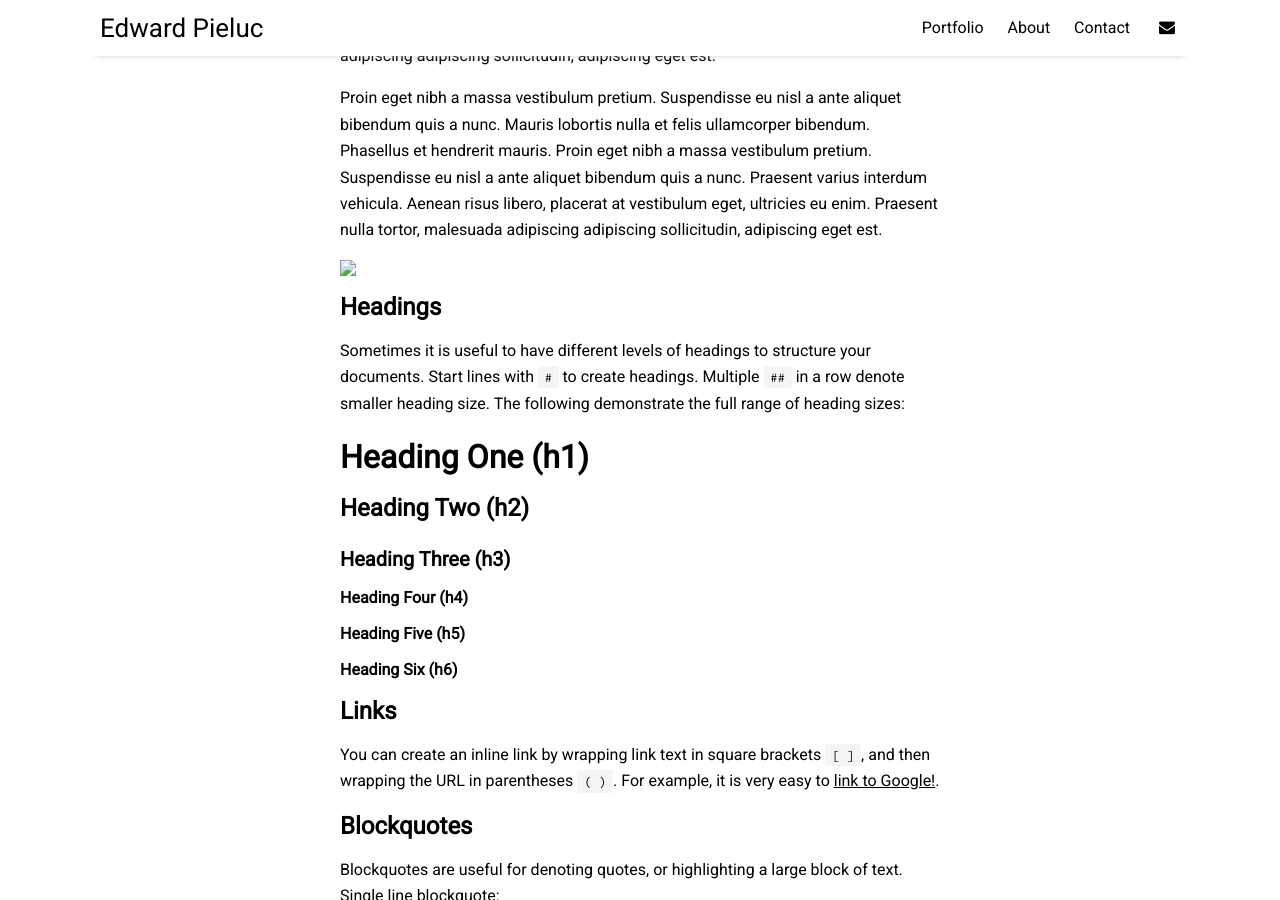
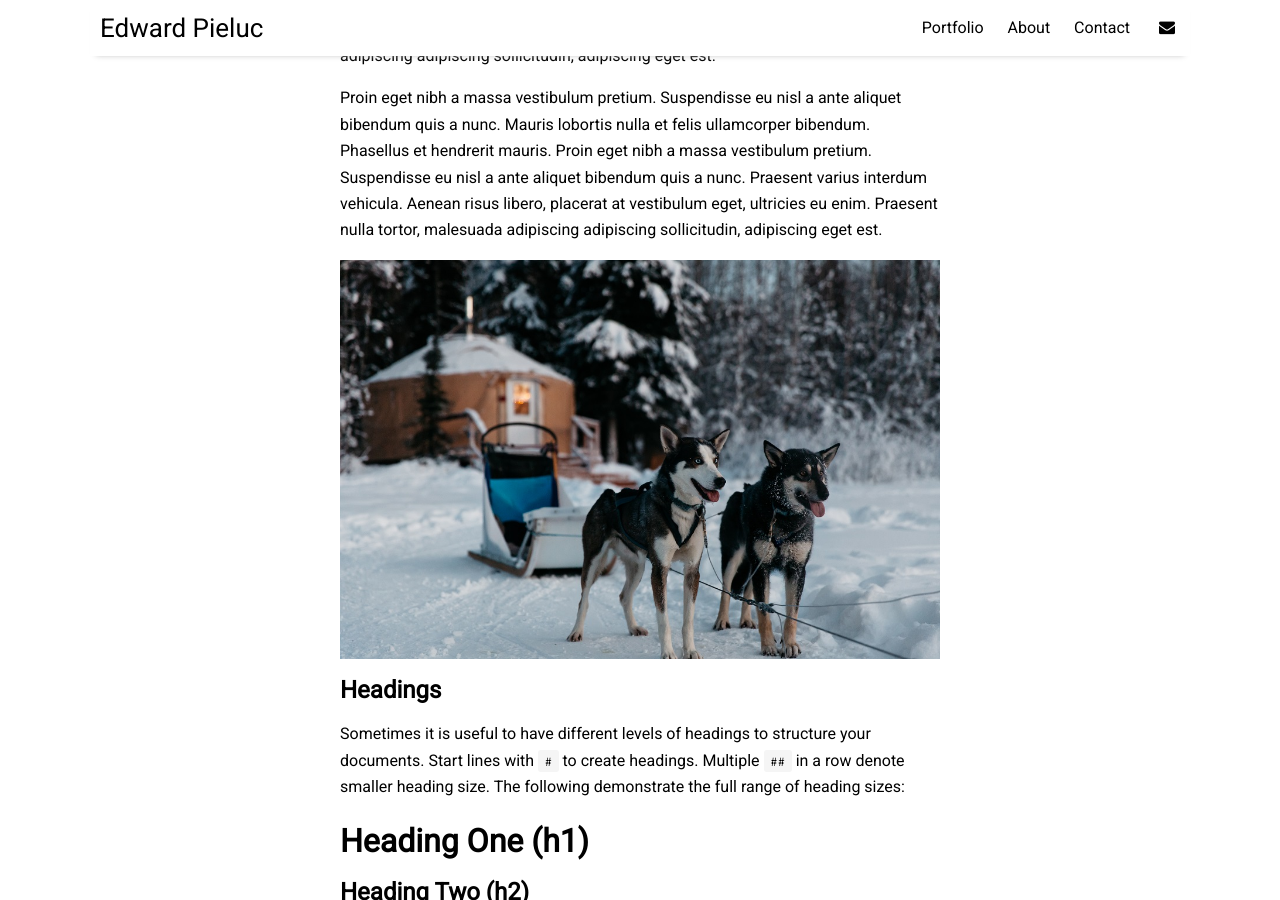
Before and after one commit to epie3/epie3.github.io, a Jekyll site: the page built from _posts/2016-09-09-text-formatting.md, in a window 1280 px wide and 900 px high, scrolled down 1093 px. Built offline with Jekyll 4.4.1, drawn with Linux system fonts in a browser that asks for light colours; nearby versions of some CDN libraries; formulas are drawn with MathJax 3; comment, search, counter and statistics services are not loaded.

Commit message:
Update 2016-09-09-text-formatting.md

```diff
--- a/_posts/2016-09-09-text-formatting.md
+++ b/_posts/2016-09-09-text-formatting.md
@@ -21,7 +21,7 @@ This is what a paragraph looks like. For the purpose of demonstration, the rest
 
 Proin eget nibh a massa vestibulum pretium. Suspendisse eu nisl a ante aliquet bibendum quis a nunc. Mauris lobortis nulla et felis ullamcorper bibendum. Phasellus et hendrerit mauris. Proin eget nibh a massa vestibulum pretium. Suspendisse eu nisl a ante aliquet bibendum quis a nunc. Praesent varius interdum vehicula. Aenean risus libero, placerat at vestibulum eget, ultricies eu enim. Praesent nulla tortor, malesuada adipiscing adipiscing sollicitudin, adipiscing eget est.
 
-<img src="arctic-1.jpg">
+<img src="assets\img\arctic-1.jpg">
 
 ## Headings
 
```
